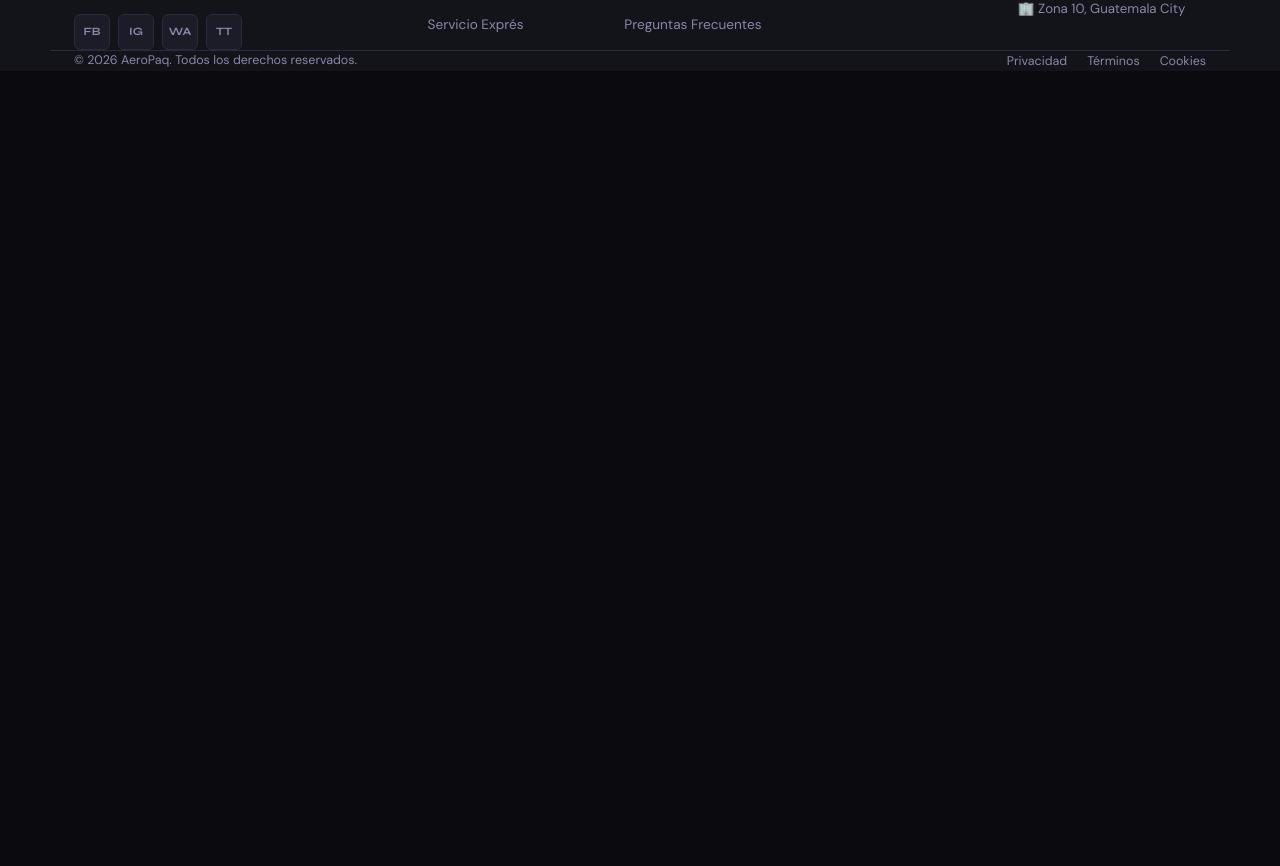
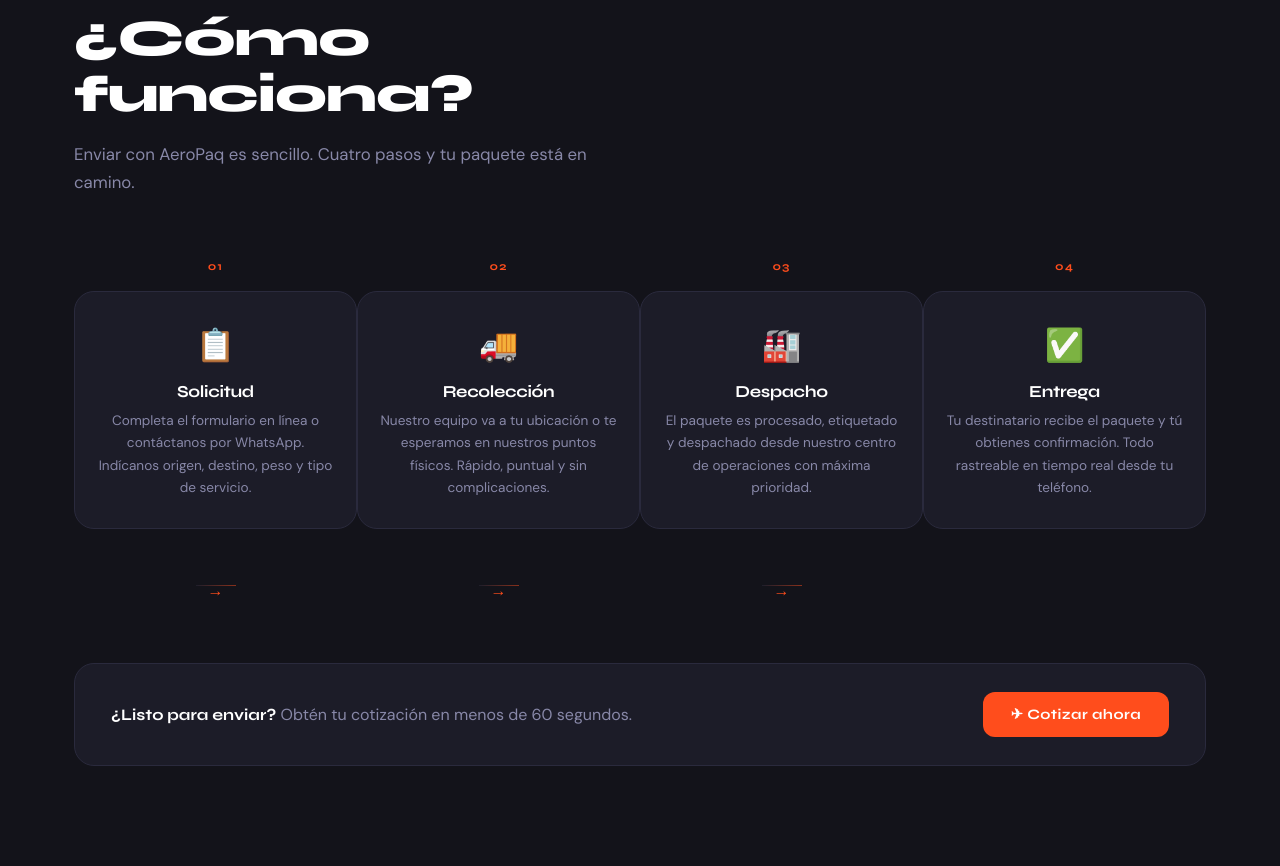
Before and after one commit to diegojcr/Progra-web, a React (Vite) app: page / in a window 1280 px wide. Shown: the part 1904-2770 px from the top of the page. Before the commit the page ends 1975 px from the top, so only its background shows below. Built offline with nearby package versions, Linux system fonts and the light colour scheme.

Commit message:
feature: Página funcional de Como funciona

```diff
--- a/src/App.jsx
+++ b/src/App.jsx
@@ -3,6 +3,7 @@
 import Footer from "./components/Footer";
 import Inicio from "./components/Inicio";
 import Services from "./components/Services";
+import HowItWorks from "./components/como-funciona";
 import "./styles/global.css";
 
 export default function App(){
@@ -17,6 +18,9 @@
         <section id="servicios">
           <Services />
         </section>
+        <section id="como-funciona">
+          <HowItWorks />
+        </section>
       </main>
 
       <Footer />
--- a/src/components/Navbar.jsx
+++ b/src/components/Navbar.jsx
@@ -4,6 +4,7 @@
 const NAV_LINKS = [
   { id: "inicio", label: "Inicio" },
   { id: "servicios", label: "Servicios" },
+  { id: "como-funciona", label: "¿Cómo funciona?" },
   { id: "cobertura", label: "Cobertura" },
   { id: "cotizador", label: "Cotizador" },
   { id: "nosotros", label: "Nosotros" },
@@ -30,10 +31,16 @@
     return () => window.removeEventListener("scroll", onScroll);
   }, []);
 
-  const scrollTo = (id) => {
-    document.getElementById(id)?.scrollIntoView({ behavior: "smooth" });
-    setMenuOpen(false);
-  };
+ const NAVBAR_HEIGHT = 72;
+
+const scrollTo = (id) => {
+  const el = document.getElementById(id);
+  if (el) {
+    const top = el.getBoundingClientRect().top + window.scrollY - NAVBAR_HEIGHT;
+    window.scrollTo({ top, behavior: "smooth" });
+  }
+  setMenuOpen(false);
+};
 
   return (
     <nav className={`navbar${scrolled ? " navbar--scrolled" : ""}`}>
--- /dev/null
+++ b/src/components/como-funciona.css
@@ -0,0 +1,113 @@
+.hiw {
+  background: var(--c-surface);
+  border-top: 1px solid var(--c-border);
+  border-bottom: 1px solid var(--c-border);
+}
+.hiw__header { max-width: 520px; margin-bottom: 60px; }
+
+.hiw__steps {
+  display: flex;
+  align-items: flex-start;
+  gap: 0;
+  margin-bottom: 60px;
+  position: relative;
+}
+
+.hiw__step {
+  display: flex;
+  flex-direction: column;
+  align-items: center;
+  flex: 1;
+  position: relative;
+}
+
+.hiw__step-num {
+  font-family: var(--font-head);
+  font-size: 0.72rem;
+  font-weight: 700;
+  letter-spacing: 0.1em;
+  color: var(--c-accent1);
+  margin-bottom: 16px;
+}
+
+.hiw__step-card {
+  background: var(--c-card);
+  border: 1px solid var(--c-border);
+  border-radius: var(--radius-lg);
+  padding: 28px 22px;
+  text-align: center;
+  width: 100%;
+  transition: var(--transition);
+}
+.hiw__step-card:hover {
+  border-color: rgba(255,77,28,0.35);
+  transform: translateY(-4px);
+  box-shadow: 0 16px 40px rgba(0,0,0,0.35);
+}
+
+.hiw__step-icon {
+  font-size: 2rem;
+  margin-bottom: 12px;
+  display: block;
+}
+.hiw__step-title {
+  font-family: var(--font-head);
+  font-size: 1.05rem;
+  font-weight: 700;
+  color: var(--c-white);
+  margin-bottom: 8px;
+}
+.hiw__step-desc {
+  font-size: 0.85rem;
+  color: var(--c-muted);
+  line-height: 1.65;
+}
+
+.hiw__connector {
+  display: flex;
+  flex-direction: column;
+  align-items: center;
+  justify-content: flex-start;
+  padding-top: 56px;
+  flex-shrink: 0;
+  width: 40px;
+}
+.hiw__connector-line {
+  width: 100%; height: 1px;
+  background: linear-gradient(90deg, var(--c-border), var(--c-accent1));
+  opacity: 0.5;
+}
+.hiw__connector-arrow {
+  color: var(--c-accent1);
+  font-size: 1rem;
+  margin-top: -8px;
+}
+
+.hiw__cta-row {
+  display: flex;
+  align-items: center;
+  justify-content: space-between;
+  background: var(--c-card);
+  border: 1px solid var(--c-border);
+  border-radius: var(--radius-lg);
+  padding: 28px 36px;
+  gap: 20px;
+  flex-wrap: wrap;
+}
+.hiw__cta-text {
+  font-size: 1rem;
+  color: var(--c-muted);
+}
+.hiw__cta-text strong { color: var(--c-white); font-family: var(--font-head); }
+
+@media (max-width: 900px) {
+  .hiw__steps { flex-direction: column; gap: 16px; }
+  .hiw__connector { display: none; }
+  .hiw__step { width: 100%; }
+  .hiw__step-card { text-align: left; }
+  .hiw__step-icon { display: inline-block; margin-right: 8px; }
+}
+@media (max-width: 600px) {
+  .hiw__cta-row { flex-direction: column; text-align: center; }
+  .hiw__cta-row button { width: 100%; justify-content: center; }
+}
--- /dev/null
+++ b/src/components/como-funciona.jsx
@@ -0,0 +1,76 @@
+import "./como-funciona.css";
+
+const STEPS = [
+  {
+    num: "01",
+    icon: "📋",
+    title: "Solicitud",
+    desc: "Completa el formulario en línea o contáctanos por WhatsApp. Indícanos origen, destino, peso y tipo de servicio.",
+  },
+  {
+    num: "02",
+    icon: "🚚",
+    title: "Recolección",
+    desc: "Nuestro equipo va a tu ubicación o te esperamos en nuestros puntos físicos. Rápido, puntual y sin complicaciones.",
+  },
+  {
+    num: "03",
+    icon: "🏭",
+    title: "Despacho",
+    desc: "El paquete es procesado, etiquetado y despachado desde nuestro centro de operaciones con máxima prioridad.",
+  },
+  {
+    num: "04",
+    icon: "✅",
+    title: "Entrega",
+    desc: "Tu destinatario recibe el paquete y tú obtienes confirmación. Todo rastreable en tiempo real desde tu teléfono.",
+  },
+];
+
+export default function HowItWorks() {
+  return (
+    <div className="hiw section-pad">
+      <div className="container">
+        <div className="hiw__header">
+          <div className="section-label">Proceso</div>
+          <h2 className="section-title">¿Cómo funciona?</h2>
+          <p className="section-subtitle">
+            Enviar con AeroPaq es sencillo. Cuatro pasos y tu paquete está en camino.
+          </p>
+        </div>
+
+        <div className="hiw__steps">
+          {STEPS.map((s, i) => (
+            <div key={i} className="hiw__step">
+              <div className="hiw__step-num">{s.num}</div>
+              <div className="hiw__step-card">
+                <div className="hiw__step-icon">{s.icon}</div>
+                <h3 className="hiw__step-title">{s.title}</h3>
+                <p className="hiw__step-desc">{s.desc}</p>
+              </div>
+              {i < STEPS.length - 1 && (
+                <div className="hiw__connector">
+                  <div className="hiw__connector-line" />
+                  <div className="hiw__connector-arrow">→</div>
+                </div>
+              )}
+            </div>
+          ))}
+        </div>
+
+        <div className="hiw__cta-row">
+          <div className="hiw__cta-text">
+            <strong>¿Listo para enviar?</strong>
+            <span> Obtén tu cotización en menos de 60 segundos.</span>
+          </div>
+          <button
+            className="btn-primary"
+            onClick={() => document.getElementById("cotizador")?.scrollIntoView({ behavior: "smooth" })}
+          >
+            ✈ Cotizar ahora
+          </button>
+        </div>
+      </div>
+    </div>
+  );
+}
```
